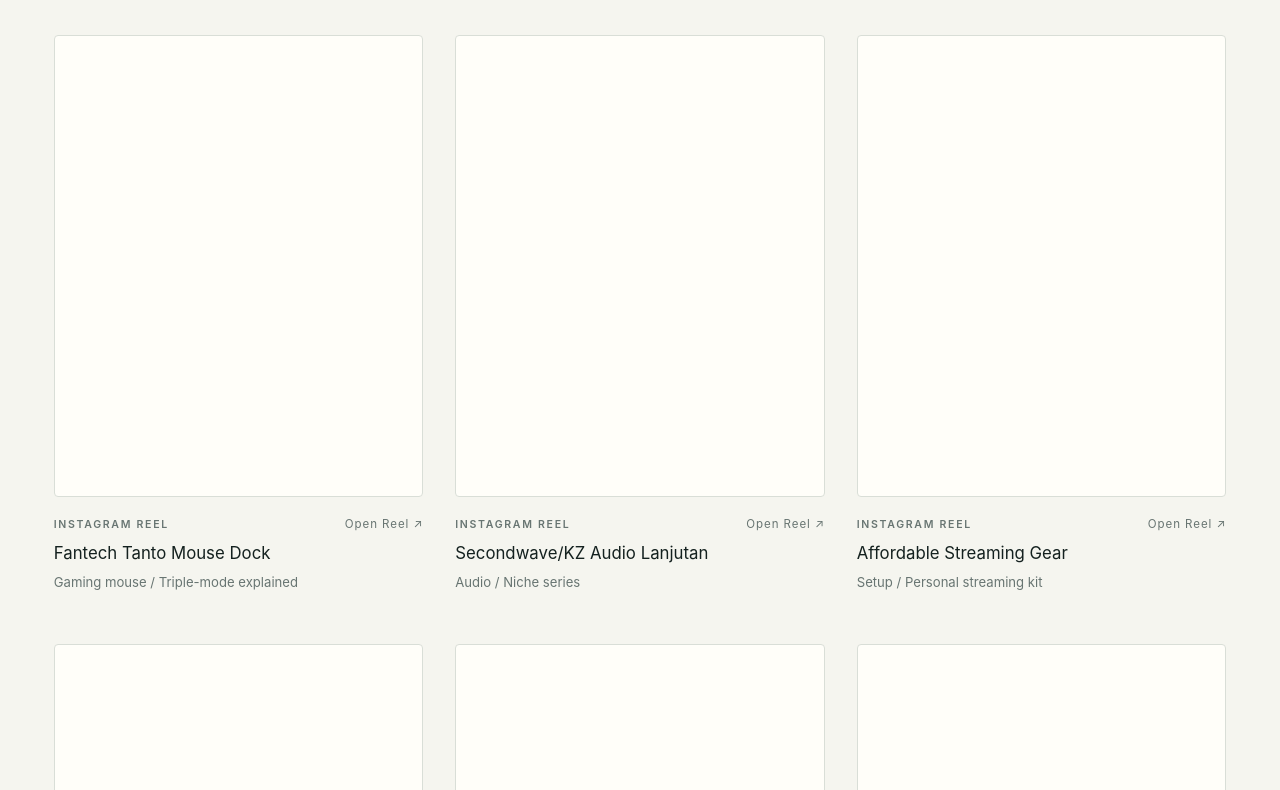
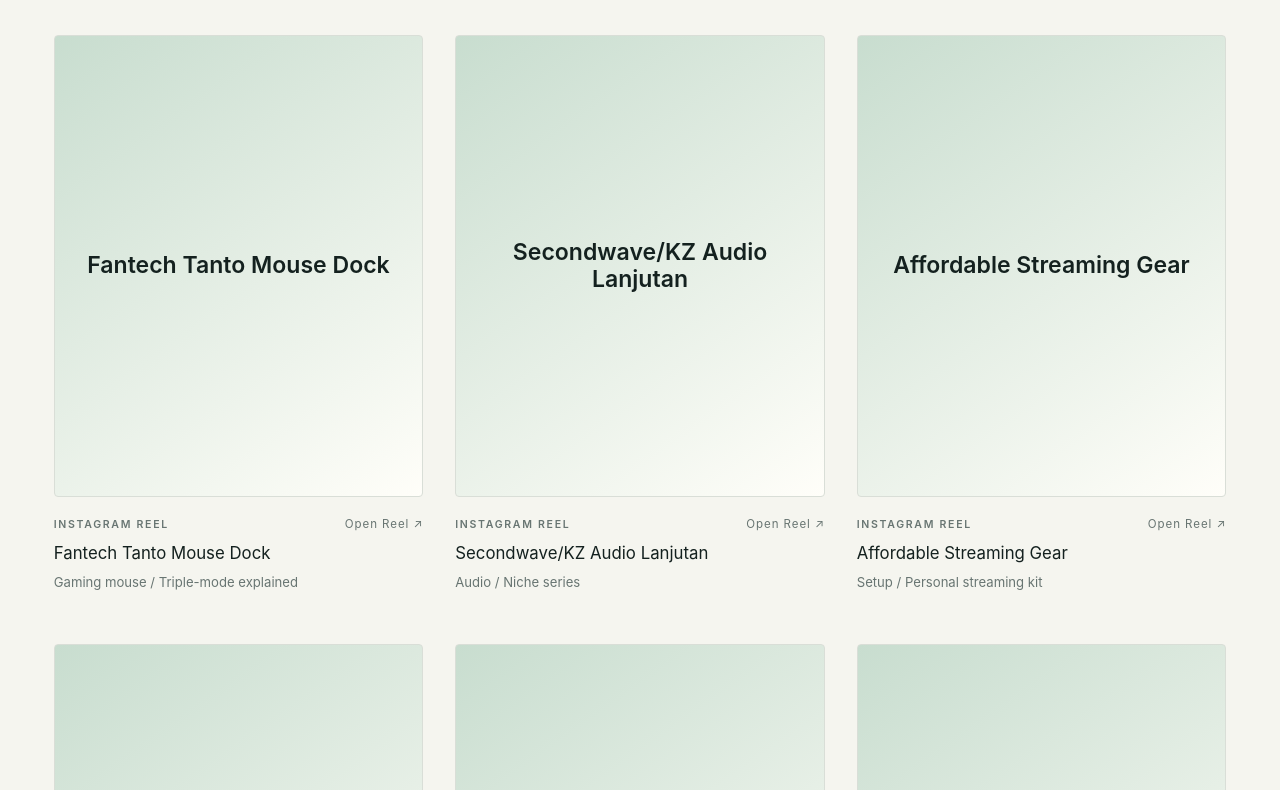
Before and after one commit to khincc00/META-PROJECT-AI-BASE, a plain HTML site: page portfolio.html in a window 1280 px wide. Shown: the part 3894-4684 px from the top of the page. Drawn offline with Linux system fonts and the light colour scheme.

Commit message:
Implement fallback styles for missing social images
Add styles for missing social thumbnail fallback

```diff
--- a/style.css
+++ b/style.css
@@ -740,3 +740,18 @@
 	.footer-main { grid-template-columns: 1fr; gap: 30px; }
 	.footer-bottom { justify-content: flex-start; }
 }
+
+/* Fallback when a social thumbnail file is not uploaded yet */
+.social-image.is-missing {
+	background: linear-gradient(145deg, var(--mint, #dff3ec), var(--white, #fff));
+	padding: clamp(18px, 2.4vw, 28px);
+}
+
+.social-image.is-missing::before {
+	color: var(--ink, #14211f);
+	content: attr(data-fallback);
+	font-size: clamp(1.1rem, 1.8vw, 1.5rem);
+	font-weight: 600;
+	line-height: 1.2;
+	text-align: center;
+}
```
